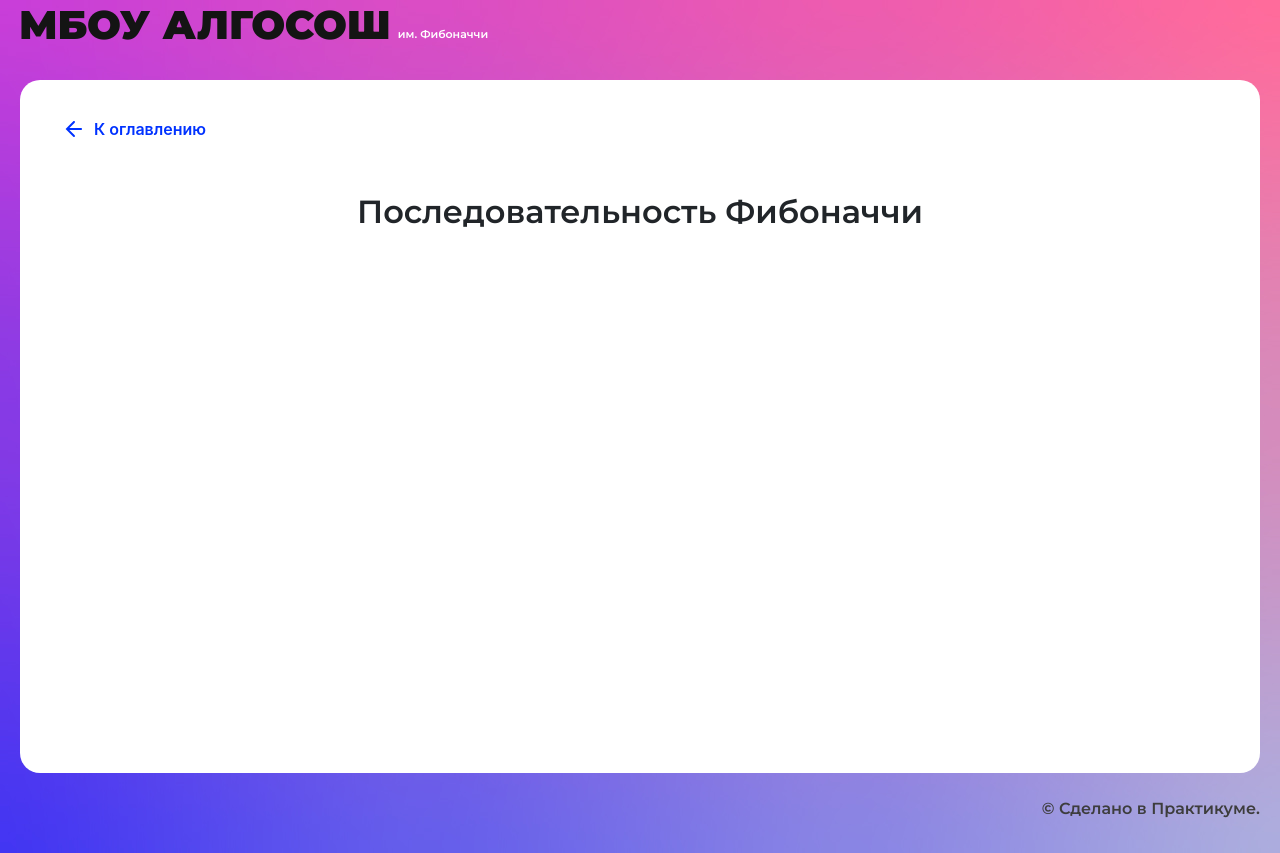
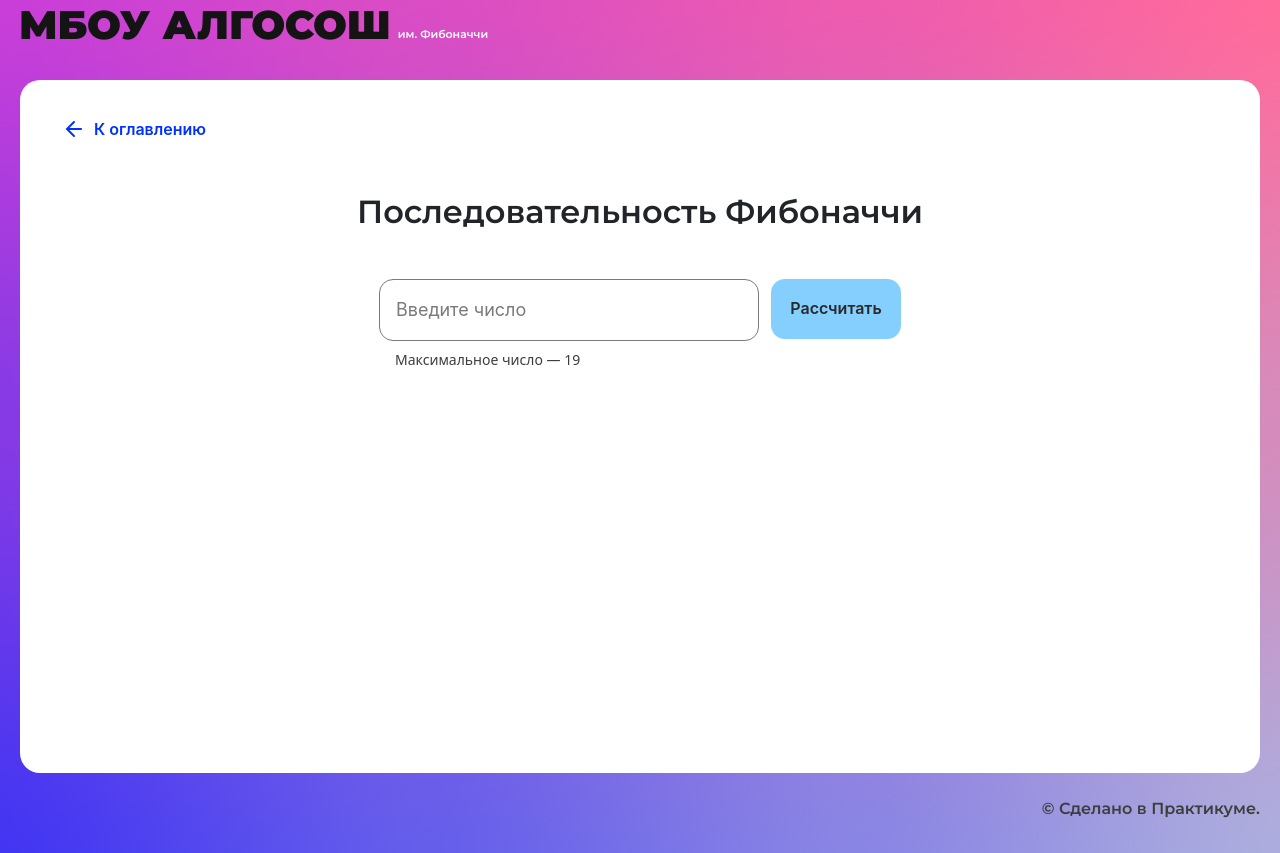
Before and after one commit to alloya/algososh, a React (Create React App) app: page /fibonacci in a window 1280 px wide. Built offline with nearby package versions, Linux system fonts and the light colour scheme.

Commit message:
fibbonacci

```diff
--- /dev/null
+++ b/src/components/fibonacci-page/fibonacci-page.module.css
@@ -0,0 +1,6 @@
+.wrapper {
+  display: flex;
+  max-width: 522px;
+  margin: auto;
+  justify-content: space-between;
+}
--- a/src/components/fibonacci-page/fibonacci-page.tsx
+++ b/src/components/fibonacci-page/fibonacci-page.tsx
@@ -1,10 +1,72 @@
-import React from "react";
+import React, { useEffect, useState } from "react";
+import { Button } from "../ui/button/button";
+import { Input } from "../ui/input/input";
 import { SolutionLayout } from "../ui/solution-layout/solution-layout";
+import { Circle } from "../ui/circle/circle";
+import s from "./fibonacci-page.module.css";
+
 
 export const FibonacciPage: React.FC = () => {
+  const [loader, setLoader] = useState(false);
+  const [input, setInput] = useState("");
+  const [fibArray, setFibArray] = useState<number[]>([]);
+  let fib: number[] = [1, 1];
+
+  const handleChange = (event: React.ChangeEvent<HTMLInputElement>) => {
+    setInput(event.target.value)
+  }
+
+  const handleClick = async () => {
+    if (input && (Number(input) > 19 || Number(input) < 1)) { return }
+    setLoader(true);
+  }
+
+  useEffect(() => {
+    let interval: number | null = null;
+    if (loader) {
+      let array: number[] = [];
+      fibbonacci();
+      interval = window.setInterval(() => {
+        if (fib.length !== 0) {
+          let elem = fib.shift()!;
+          array.push(elem);
+          setFibArray([...array]);
+        }
+        if (fib.length === 0) {
+          setLoader(false);
+          clearInterval(interval!);
+        }
+      }, 500)
+    }
+    return function cleanup() {
+      interval && clearInterval(interval)
+    }
+  }, [loader])
+
+
+  const fibbonacci = () => {
+    let previous = fib[0];
+    let current = fib[1];
+    let next = fib[0] + fib[1];
+    for (let i = 0; i < Number(input) - 1; i++) {
+      fib.push(next);
+      previous = current;
+      current = next;
+      next = current + previous;
+    }
+  }
+
   return (
     <SolutionLayout title="Последовательность Фибоначчи">
+      <div className={s.wrapper}>
+        <Input max={19} isLimitText={true} extraClass={"pr-6"} onChange={handleChange} placeholder={"Введите число"} type={"number"} />
+        <Button text={"Рассчитать"} onClick={handleClick} isLoader={loader} />
 
+      </div>
+      <div className={`d-flex justify-content-center col-md-8 m-auto flex-wrap`}>
+        {fibArray && fibArray.map((el, index) =>
+          <Circle letter={String(el)} key={index} index={index} extraClass={"pr-6 pt-5 mt-4 mr-auto"} />)}
+      </div>
     </SolutionLayout>
   );
 };
```
